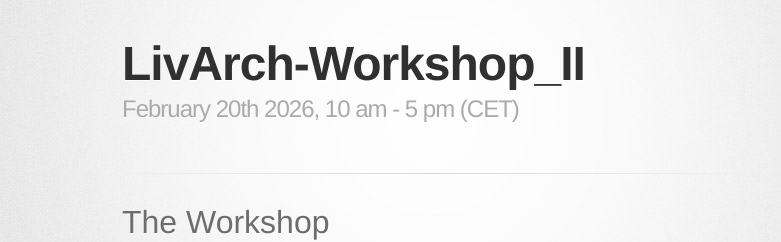
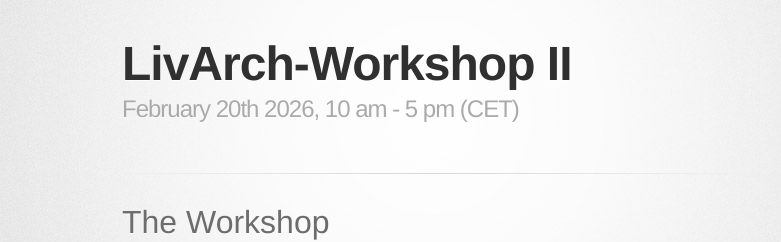
Before and after one commit to ieg-dhr/LivArch-Workshop_II, a Jekyll site: the page built from index.md, in a window 1280 px wide and 900 px high. Shown: the top 242 px of the window, without its empty margins (208-989 px from the left). Built offline with Jekyll 4.4.1, drawn with Linux system fonts in a browser that asks for light colours; some web fonts are replaced.

```diff
--- a/_config.yml
+++ b/_config.yml
@@ -1,4 +1,4 @@
-title: LivArch-Workshop_II
+title: LivArch-Workshop II
 description: February 20th 2026, 10 am - 5 pm (CET)
 show_downloads: true
 google_analytics:
```
